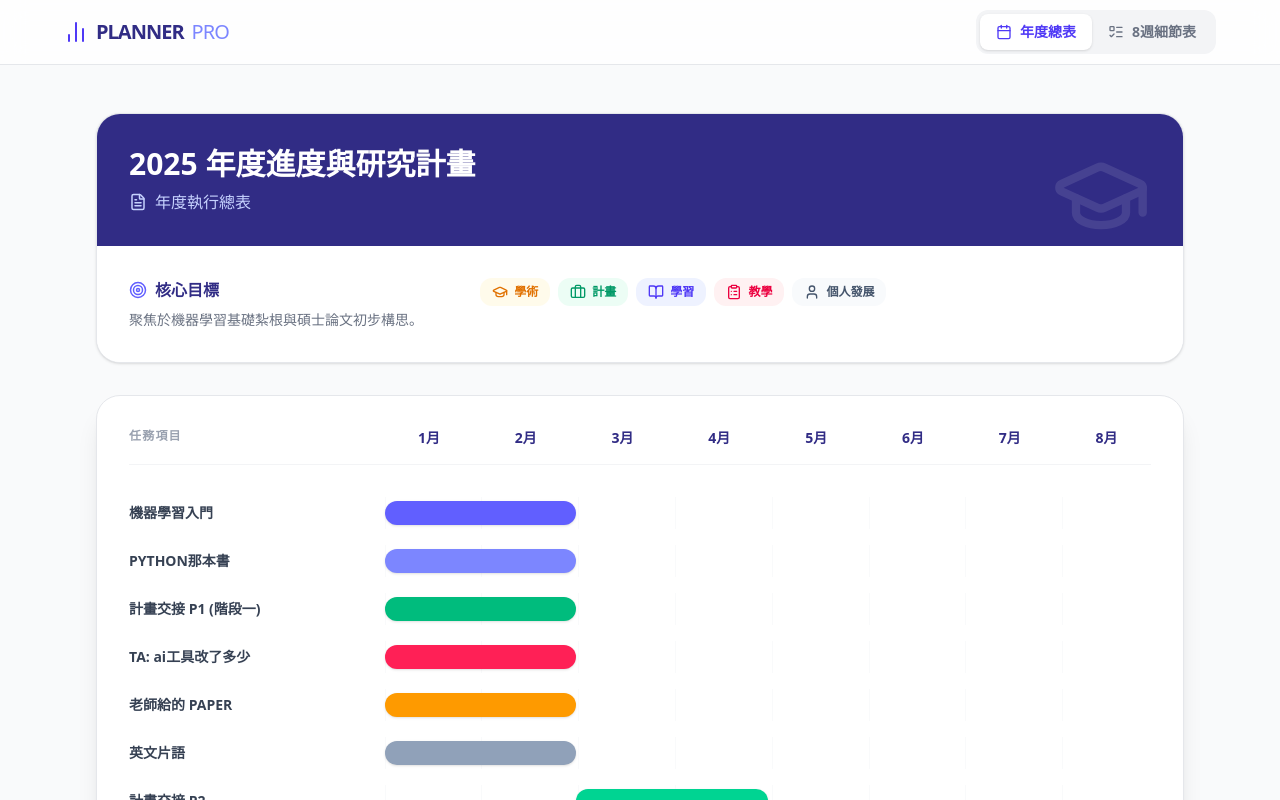
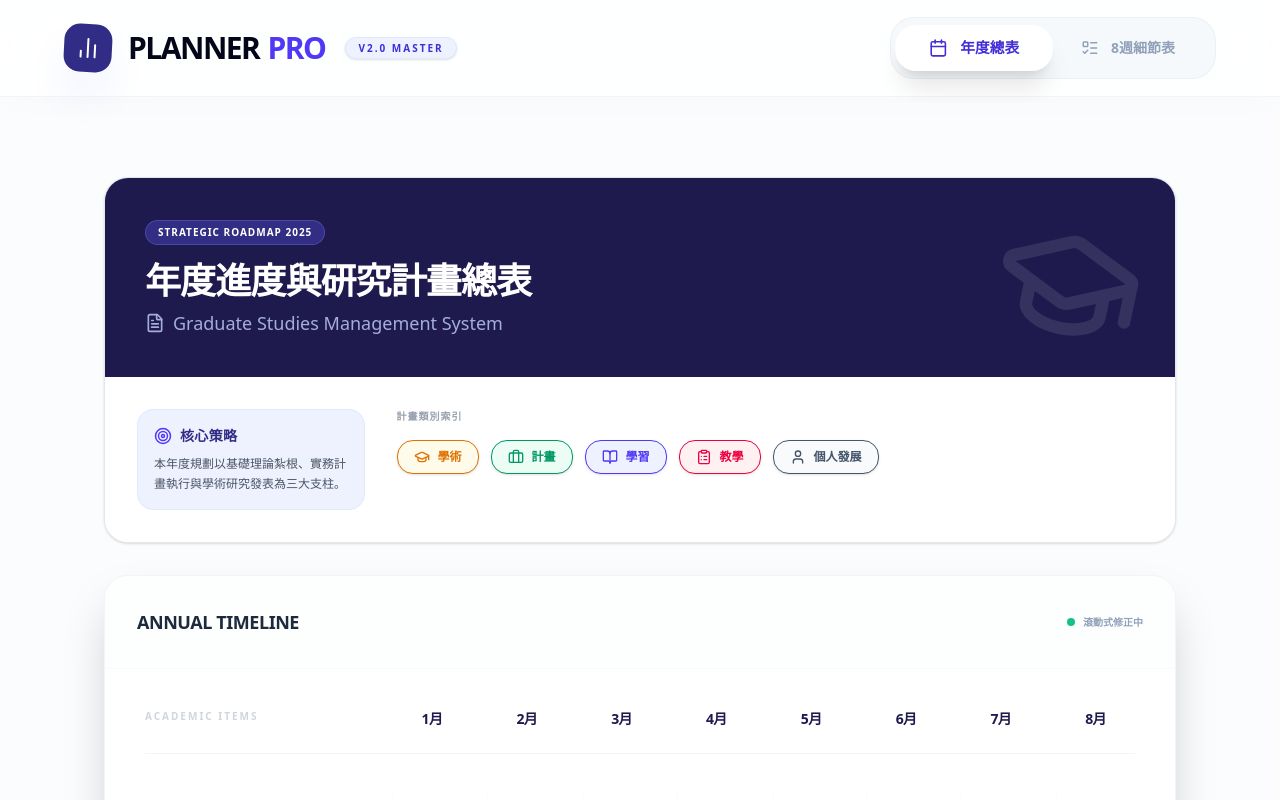
Before and after one commit to niiii518/-meeting-plan, a React (Vite) app: page / in a window 1280 px wide. Shown: the top 800 px of the page. Built offline with nearby package versions, Linux system fonts and the light colour scheme.

Commit message:
Update to v2.0 Master version

```diff
--- a/src/App.jsx
+++ b/src/App.jsx
@@ -14,9 +14,10 @@ import {
   ChevronRight,
   Layout,
   Star,
-  AlertCircle,
   BarChart2,
-  ListTodo
+  ListTodo,
+  ShieldCheck,
+  TrendingUp
 } from 'lucide-react';
 
 // --- 組件 1: 2025 年度進度與研究計畫 (年度總表) ---
@@ -44,49 +45,76 @@ const AnnualPlan = () => {
     '個人發展': { color: 'bg-slate-500', icon: <User size={16} />, theme: 'text-slate-600 bg-slate-50' },
   };
 
-  const [hoveredTask, setHoveredTask] = useState(null);
-
   return (
     <div className="space-y-8 animate-in fade-in duration-500">
       <div className="bg-white rounded-3xl shadow-sm border border-gray-200 overflow-hidden">
-        <div className="bg-indigo-900 p-8 text-white relative">
-          <div className="absolute top-0 right-0 p-8 opacity-10"><GraduationCap size={100} /></div>
-          <h1 className="text-3xl font-extrabold mb-2">2025 年度進度與研究計畫</h1>
-          <p className="text-indigo-200 flex items-center gap-2"><FileText size={18} /> 年度執行總表</p>
+        <div className="bg-indigo-950 p-10 text-white relative">
+          <div className="absolute top-0 right-0 p-8 opacity-10 rotate-12"><GraduationCap size={150} /></div>
+          <div className="relative z-10">
+            <div className="inline-flex items-center gap-2 bg-indigo-500/30 px-3 py-1 rounded-full text-[10px] font-black uppercase tracking-widest border border-indigo-400/30 mb-4">
+              Strategic Roadmap 2025
+            </div>
+            <h1 className="text-4xl font-black mb-2 tracking-tight">年度進度與研究計畫總表</h1>
+            <p className="text-indigo-200 text-lg font-medium opacity-80 flex items-center gap-2">
+              <FileText size={20} /> Graduate Studies Management System
+            </p>
+          </div>
         </div>
-        <div className="grid grid-cols-1 md:grid-cols-3 gap-8 p-8 bg-white">
-          <div className="space-y-2">
-            <div className="flex items-center gap-2 text-indigo-900 font-bold"><Target size={18} className="text-indigo-500" /> 核心目標</div>
-            <p className="text-gray-500 text-sm">聚焦於機器學習基礎紮根與碩士論文初步構思。</p>
+
+        <div className="grid grid-cols-1 md:grid-cols-4 gap-8 p-8 bg-white">
+          <div className="md:col-span-1 space-y-4">
+            <div className="bg-indigo-50 p-4 rounded-2xl border border-indigo-100">
+              <div className="flex items-center gap-2 text-indigo-900 font-black text-sm mb-2 uppercase tracking-wide">
+                <Target size={18} className="text-indigo-600" /> 核心策略
+              </div>
+              <p className="text-gray-600 text-xs leading-relaxed font-medium">
+                本年度規劃以基礎理論紮根、實務計畫執行與學術研究發表為三大支柱。
+              </p>
+            </div>
           </div>
-          <div className="flex flex-wrap gap-2 content-start col-span-2">
-            {Object.entries(categories).map(([name, { theme, icon }]) => (
-              <span key={name} className={`px-3 py-1.5 rounded-xl text-xs font-semibold flex items-center gap-1.5 ${theme}`}>
-                {icon} {name}
-              </span>
-            ))}
+          <div className="md:col-span-3">
+            <div className="text-[10px] font-black text-gray-400 uppercase tracking-widest mb-4">計畫類別索引</div>
+            <div className="flex flex-wrap gap-3">
+              {Object.entries(categories).map(([name, { theme, icon }]) => (
+                <span key={name} className={`px-4 py-2 rounded-2xl text-xs font-black flex items-center gap-2 shadow-sm border transition-all hover:scale-105 ${theme}`}>
+                  {icon} {name}
+                </span>
+              ))}
+            </div>
           </div>
         </div>
       </div>
 
-      <div className="bg-white rounded-3xl shadow-xl border border-gray-200 overflow-hidden">
-        <div className="overflow-x-auto p-8">
+      <div className="bg-white rounded-3xl shadow-2xl border border-gray-100 overflow-hidden">
+        <div className="p-8 border-b border-gray-50 bg-gray-50/30 flex justify-between items-center">
+          <h2 className="font-black text-slate-800 text-lg tracking-tight uppercase">Annual Timeline</h2>
+          <div className="flex items-center gap-2 text-[10px] font-bold text-slate-400">
+            <div className="w-2 h-2 rounded-full bg-emerald-500 animate-pulse"></div>
+            滾動式修正中
+          </div>
+        </div>
+        <div className="overflow-x-auto p-10">
           <div className="min-w-[900px]">
-            <div className="flex mb-8 border-b border-gray-100 pb-4">
-              <div className="w-1/4 font-bold text-gray-400 text-xs tracking-widest">任務項目</div>
-              <div className="w-3/4 grid grid-cols-8 gap-2">
-                {months.map(m => <div key={m} className="text-center text-indigo-900 font-bold text-sm">{m}</div>)}
+            <div className="flex mb-10 border-b border-gray-100 pb-6">
+              <div className="w-1/4 font-black text-gray-300 text-[10px] tracking-[0.2em] uppercase">Academic Items</div>
+              <div className="w-3/4 grid grid-cols-8 gap-4">
+                {months.map(m => <div key={m} className="text-center text-indigo-950 font-black text-sm tracking-tighter">{m}</div>)}
               </div>
             </div>
-            <div className="space-y-4">
+            <div className="space-y-6">
               {tasks.map((task) => (
-                <div key={task.id} className="flex items-center group transition-all duration-300" onMouseEnter={() => setHoveredTask(task.id)} onMouseLeave={() => setHoveredTask(null)}>
-                  <div className="w-1/4 pr-4 text-sm font-bold text-gray-700">{task.name}</div>
-                  <div className="w-3/4 grid grid-cols-8 gap-2 h-8 relative items-center">
+                <div key={task.id} className="flex items-center group">
+                  <div className="w-1/4 pr-8">
+                    <div className="text-sm font-black text-slate-700 group-hover:text-indigo-600 transition-colors tracking-tight">{task.name}</div>
+                    <div className="text-[10px] text-slate-400 font-bold opacity-60 mt-0.5">{task.desc}</div>
+                  </div>
+                  <div className="w-3/4 grid grid-cols-8 gap-4 h-12 relative items-center">
                     {months.map((_, i) => <div key={i} className="h-full border-l border-gray-50"></div>)}
-                    <div className={`absolute h-6 rounded-full ${task.color} shadow-sm cursor-help`}
+                    <div className={`absolute h-8 rounded-xl ${task.color} shadow-xl shadow-gray-200/40 cursor-pointer transition-all duration-300 hover:scale-[1.02] active:scale-95 group-hover:brightness-110`}
                       style={{ left: `${((task.start - 1) / 8) * 100}%`, width: `${((task.end - task.start + 1) / 8) * 100}%` }}
-                    />
+                    >
+                      <div className="absolute inset-0 bg-white/10 opacity-0 group-hover:opacity-100 transition-opacity rounded-xl"></div>
+                    </div>
                   </div>
                 </div>
               ))}
@@ -102,49 +130,70 @@ const AnnualPlan = () => {
 const WeeklySchedule = () => {
   const [activeWeek, setActiveWeek] = useState(null);
   const scheduleData = [
-    { week: 1, dateLabel: '12/29 - 01/06', title: '基礎導論與代數初步', chapters: 'Ch 1~5', color: 'bg-blue-500', phase: '數學基礎', tasks: ['AI/ML 範疇概觀', '線性方程與圖形', '畢氏定理與距離度量'], milestone: '01/06 Meeting: 解釋 AI/ML/DL 差異', hours: 5 },
+    { week: 1, dateLabel: '12/29 - 01/06', title: '基礎導論與代數初步', chapters: 'Ch 1~5', color: 'bg-blue-600', phase: '數學基礎', tasks: ['AI/ML 範疇概觀', '線性方程與圖形', '畢氏定理與距離度量'], milestone: '01/06 Meeting: 解釋 AI/ML/DL 差異', hours: 5 },
     { week: 2, dateLabel: '01/06 - 01/13', title: '進階代數與離散基礎', chapters: 'Ch 6~10', color: 'bg-blue-500', phase: '數學基礎', tasks: ['線性規劃體驗', '二次函數與最小平方法', '集合論'], milestone: '01/13 Meeting: 掌握最小平方法擬合概念', specialEvent: '01/06 (週二) Demo SOP', hours: 5 },
-    { week: 3, dateLabel: '01/13 - 01/20', title: '機率論與指數對數', chapters: 'Ch 11~15', color: 'bg-indigo-500', phase: '數學基礎', tasks: ['貝氏定理', '二項分布', 'Logistic 曲線'], milestone: '01/20 Meeting: 應用貝氏公式', specialEvent: '01/13 (週二) TA: AI工具改了多少', hours: 5 },
+    { week: 3, dateLabel: '01/13 - 01/20', title: '機率論與指數對數', chapters: 'Ch 11~15', color: 'bg-indigo-600', phase: '數學基礎', tasks: ['貝氏定理', '二項分布', 'Logistic 曲線'], milestone: '01/20 Meeting: 應用貝氏公式', specialEvent: '01/13 (週二) TA: AI工具改了多少', hours: 5 },
     { week: 4, dateLabel: '01/20 - 01/27', title: '統計指標與線代基礎', chapters: 'Ch 16~19', color: 'bg-indigo-500', phase: '數學基礎', tasks: ['平均數統計量', '向量內積', '矩陣運算'], milestone: '01/27 Meeting: 計算相關係數', specialEvent: '01/20 (週二) Paper 論文匯報', hours: 5 },
-    { week: 5, dateLabel: '01/27 - 02/03', title: '多元迴歸與工具實戰', chapters: 'Ch 20~22', color: 'bg-emerald-500', phase: '實戰起步', tasks: ['矩陣解多元迴歸', '欠擬合/過擬合', 'Scikit-learn 入門'], milestone: '02/03 Meeting: 展示 Scikit-learn Demo', hours: 4 },
-    { week: 6, dateLabel: '02/03 - 02/10', title: '迴歸與樹模型監督學習', chapters: 'Ch 23~26', color: 'bg-amber-500', phase: '監督式學習', tasks: ['房價迴歸實戰', '邏輯迴歸', '隨機森林'], milestone: '02/10 Meeting: 對比線性 vs 樹模型差異', hours: 5 },
+    { week: 5, dateLabel: '01/27 - 02/03', title: '多元迴歸與工具實戰', chapters: 'Ch 20~22', color: 'bg-emerald-600', phase: '實戰起步', tasks: ['矩陣解多元迴歸', '欠擬合/過擬合', 'Scikit-learn 入門'], milestone: '02/03 Meeting: 展示 Scikit-learn Demo', hours: 4 },
+    { week: 6, dateLabel: '02/03 - 02/10', title: '迴歸與樹模型監督學習', chapters: 'Ch 23~26', color: 'bg-amber-600', phase: '監督式學習', tasks: ['房價迴歸實戰', '邏輯迴歸', '隨機森林'], milestone: '02/10 Meeting: 對比線性 vs 樹模型差異', hours: 5 },
     { week: 7, dateLabel: '02/10 - 02/17', title: '多樣化算法精要', chapters: 'Ch 27~30', color: 'bg-amber-500', phase: '監督式學習', tasks: ['KNN 算法', 'SVM 核技巧', '集成學習'], milestone: '02/17 Meeting: 總結監督式算法優劣', hours: 5 },
-    { week: 8, dateLabel: '02/17 - 02/24', title: '非監督學習與拓展', chapters: 'Ch 31~35', color: 'bg-rose-500', phase: '進階與非監督', tasks: ['K-means 分群', 'PCA 降維', '語音辨識應用'], milestone: '02/24 Meeting: 展示聚類可視化成果', hours: 4 },
+    { week: 8, dateLabel: '02/17 - 02/24', title: '非監督學習與拓展', chapters: 'Ch 31~35', color: 'bg-rose-600', phase: '進階與非監督', tasks: ['K-means 分群', 'PCA 降維', '語音辨識應用'], milestone: '02/24 Meeting: 展示聚類可視化成果', hours: 4 },
   ];
 
   return (
-    <div className="space-y-6 animate-in fade-in duration-500">
-      <header className="bg-white p-6 rounded-2xl shadow-sm border border-slate-200">
-        <h1 className="text-2xl font-bold text-slate-900 flex items-center gap-3">
-          <Layout className="text-blue-600" /> 機器學習 8 週進度規劃 (週二 Meeting 基準)
-        </h1>
-        <p className="text-slate-500 mt-1">2025/12/29 – 2026/02/24 | 每週二匯報前一週成果</p>
+    <div className="space-y-8 animate-in fade-in duration-500">
+      <header className="bg-white p-10 rounded-[2.5rem] shadow-sm border border-slate-100 relative overflow-hidden">
+        <div className="absolute top-0 right-0 w-64 h-64 bg-blue-50 rounded-full blur-3xl -mr-20 -mt-20 opacity-50"></div>
+        <div className="relative z-10 flex flex-col md:flex-row md:items-center justify-between gap-6">
+          <div>
+            <div className="flex items-center gap-2 text-blue-600 font-black text-xs uppercase tracking-[0.2em] mb-3">
+              <TrendingUp size={14} /> Weekly Milestones
+            </div>
+            <h1 className="text-4xl font-black text-slate-900 tracking-tight leading-none">
+              機器學習精進計畫 <span className="text-blue-600">8-Week</span>
+            </h1>
+            <p className="text-slate-500 mt-4 font-bold flex items-center gap-2 bg-slate-50 inline-flex px-4 py-2 rounded-xl border border-slate-100">
+              <Clock size={16} className="text-slate-400" /> 2025/12/29 – 2026/02/24
+            </p>
+          </div>
+          <div className="flex items-center gap-4 text-center">
+            <div className="bg-slate-900 text-white p-4 rounded-3xl min-w-[120px] shadow-xl">
+              <div className="text-3xl font-black">08</div>
+              <div className="text-[10px] font-bold text-slate-400 uppercase tracking-widest">Weeks</div>
+            </div>
+          </div>
+        </div>
       </header>
 
-      <div className="bg-white rounded-2xl shadow-xl overflow-hidden border border-slate-200">
+      <div className="bg-white rounded-[2.5rem] shadow-2xl overflow-hidden border border-slate-100">
         <div className="overflow-x-auto">
           <table className="w-full border-collapse">
             <thead>
-              <tr className="bg-slate-100 text-slate-600 text-xs border-b border-slate-200">
-                <th className="py-4 px-6 text-left sticky left-0 bg-slate-100 z-10 w-64">任務 / 週二基準區間</th>
+              <tr className="bg-slate-50/50 text-slate-400 text-[10px] border-b border-slate-100">
+                <th className="py-6 px-10 text-left sticky left-0 bg-white/80 backdrop-blur-md z-10 w-80 font-black uppercase tracking-[0.2em]">Study Focus</th>
                 {scheduleData.map(item => (
-                  <th key={item.week} className="py-4 px-2 text-center min-w-[120px]">
-                    <div className="text-slate-900 font-bold">Meeting {item.week}</div>
-                    <div className="text-[10px] text-slate-500">{item.dateLabel}</div>
+                  <th key={item.week} className="py-6 px-2 text-center min-w-[140px]">
+                    <div className="text-slate-900 font-black text-xs uppercase mb-1">Meeting {item.week}</div>
+                    <div className="text-[10px] text-slate-400 font-bold">{item.dateLabel}</div>
                   </th>
                 ))}
               </tr>
             </thead>
             <tbody>
               {scheduleData.map((item) => (
-                <tr key={item.week} className={`hover:bg-slate-50 cursor-pointer ${activeWeek === item.week ? 'bg-blue-50' : ''}`} onClick={() => setActiveWeek(activeWeek === item.week ? null : item.week)}>
-                  <td className="py-4 px-6 border-b border-slate-100 sticky left-0 bg-white hover:bg-slate-50 z-10">
-                    <div className="font-bold text-sm text-slate-900">{item.title}</div>
-                    {item.specialEvent && <div className="text-[9px] text-rose-600 font-bold mt-1">★ {item.specialEvent.split(') ')[1]}</div>}
+                <tr key={item.week} className={`hover:bg-blue-50/30 cursor-pointer transition-all ${activeWeek === item.week ? 'bg-blue-50/80' : ''}`} onClick={() => setActiveWeek(activeWeek === item.week ? null : item.week)}>
+                  <td className="py-6 px-10 border-b border-slate-50 sticky left-0 bg-white hover:bg-blue-50 z-10 transition-colors">
+                    <div className="font-black text-base text-slate-800 tracking-tight">{item.title}</div>
+                    {item.specialEvent && <div className="text-[10px] text-rose-600 font-black mt-2 inline-flex items-center gap-1.5 bg-rose-50 px-2 py-0.5 rounded-full"><Star size={10} fill="currentColor" /> {item.specialEvent.split(') ')[1]}</div>}
                   </td>
                   {scheduleData.map(col => (
-                    <td key={col.week} className="py-4 px-2 border-b border-slate-100 text-center">
-                      {item.week === col.week && <div className={`h-8 rounded-lg ${item.color} shadow-sm text-white text-[10px] flex items-center justify-center font-bold tracking-tighter`}>執行中</div>}
+                    <td key={col.week} className="py-6 px-2 border-b border-slate-50 text-center relative group">
+                      {item.week === col.week && (
+                        <div className={`h-12 rounded-2xl ${item.color} shadow-lg shadow-blue-200/50 flex items-center justify-center text-white text-[10px] font-black uppercase tracking-widest animate-in zoom-in-90 duration-300`}>
+                          Current
+                        </div>
+                      )}
+                      <div className="absolute right-0 top-0 h-full w-[1px] bg-slate-50/50"></div>
                     </td>
                   ))}
                 </tr>
@@ -153,33 +202,52 @@ const WeeklySchedule = () => {
           </table>
         </div>
 
-        {/* 點擊顯示詳情 */}
-        <div className="p-6 bg-slate-900 text-white min-h-[200px]">
+        <div className="p-10 bg-slate-950 text-white min-h-[300px] relative overflow-hidden">
+          <div className="absolute top-0 right-0 p-12 opacity-5 pointer-events-none">
+            <ShieldCheck size={250} />
+          </div>
           {activeWeek ? (
-            <div className="grid md:grid-cols-2 gap-8">
-              <div>
-                <h3 className="text-lg font-bold mb-4 text-blue-400">Week {activeWeek} 章節重點: {scheduleData[activeWeek-1].chapters}</h3>
-                <ul className="space-y-2">
+            <div className="grid md:grid-cols-2 gap-16 relative z-10">
+              <div className="space-y-8">
+                <div>
+                  <div className="inline-flex bg-blue-600 text-[10px] font-black px-3 py-1.5 rounded-lg mb-4 uppercase tracking-[0.2em] shadow-lg shadow-blue-600/20">Selected Week Detail</div>
+                  <h3 className="text-3xl font-black mb-2 text-white tracking-tight">{scheduleData[activeWeek-1].title}</h3>
+                  <div className="flex gap-4 items-center">
+                    <span className="text-slate-400 text-xs font-bold uppercase flex items-center gap-1.5"><BookOpen size={14} /> Chapters: {scheduleData[activeWeek-1].chapters}</span>
+                    <span className="text-slate-400 text-xs font-bold uppercase flex items-center gap-1.5"><Clock size={14} /> {scheduleData[activeWeek-1].hours}h Estimated</span>
+                  </div>
+                </div>
+                <div className="grid grid-cols-1 gap-4">
                   {scheduleData[activeWeek-1].tasks.map((t, i) => (
-                    <li key={i} className="flex items-center gap-2 text-sm bg-slate-800 p-2 rounded"><CheckCircle2 size={14} className="text-emerald-400" /> {t}</li>
+                    <div key={i} className="flex items-center gap-4 text-sm bg-white/5 backdrop-blur-md p-4 rounded-2xl border border-white/10 hover:border-blue-500/50 transition-all group">
+                      <div className="w-8 h-8 rounded-full bg-blue-500/20 flex items-center justify-center text-blue-400 group-hover:bg-blue-500 group-hover:text-white transition-all">
+                        <CheckCircle2 size={18} />
+                      </div>
+                      <span className="font-bold text-slate-200">{t}</span>
+                    </div>
                   ))}
-                </ul>
+                </div>
               </div>
-              <div className="space-y-4">
-                <div className="bg-amber-500/10 border border-amber-500/50 p-4 rounded-xl">
-                  <div className="flex items-center gap-2 text-amber-400 font-bold mb-2"><Flag size={18} /> Meeting 匯報重點</div>
-                  <p className="text-sm text-slate-300">「{scheduleData[activeWeek-1].milestone}」</p>
+              <div className="space-y-8">
+                <div className="bg-gradient-to-br from-amber-500/20 to-transparent border border-amber-500/30 p-8 rounded-[2rem] shadow-2xl">
+                  <div className="flex items-center gap-3 text-amber-500 font-black text-xs mb-4 uppercase tracking-widest"><Flag size={20} /> Meeting Objectives</div>
+                  <p className="text-xl font-black text-white leading-relaxed tracking-tight">「{scheduleData[activeWeek-1].milestone}」</p>
                 </div>
                 {scheduleData[activeWeek-1].specialEvent && (
-                  <div className="bg-rose-500/20 border border-rose-500/50 p-4 rounded-xl">
-                    <div className="flex items-center gap-2 text-rose-400 font-bold mb-1"><Star size={18} /> 特別提醒</div>
-                    <p className="text-xs">{scheduleData[activeWeek-1].specialEvent}</p>
+                  <div className="bg-rose-500/10 border border-rose-500/20 p-8 rounded-[2rem]">
+                    <div className="flex items-center gap-3 text-rose-500 font-black text-xs mb-3 uppercase tracking-widest"><Star size={20} fill="currentColor" /> Event Reminder</div>
+                    <p className="text-base font-black text-rose-100 tracking-tight">{scheduleData[activeWeek-1].specialEvent}</p>
                   </div>
                 )}
               </div>
             </div>
           ) : (
-            <p className="text-center text-slate-500 py-10 italic">點擊上方週次檢視詳細讀書進度</p>
+            <div className="flex flex-col items-center justify-center py-20 text-slate-600 gap-6">
+              <div className="p-8 bg-slate-900 rounded-[2.5rem] shadow-2xl border border-slate-800 animate-pulse">
+                <ListTodo size={48} className="text-blue-500/50" />
+              </div>
+              <p className="text-xl font-black italic tracking-widest uppercase opacity-40">Select a week to visualize details</p>
+            </div>
           )}
         </div>
       </div>
@@ -189,41 +257,55 @@ const WeeklySchedule = () => {
 
 // --- 主組件: 控制導覽與切換 ---
 const App = () => {
-  const [currentTab, setCurrentTab] = useState('annual'); // 'annual' 或 'weekly'
+  const [currentTab, setCurrentTab] = useState('annual');
 
   return (
-    <div className="min-h-screen bg-gray-50 pb-20">
-      {/* 頂部導覽列 */}
-      <nav className="sticky top-0 z-50 bg-white/80 backdrop-blur-md border-b border-gray-200 px-4">
-        <div className="max-w-6xl mx-auto flex items-center justify-between h-16">
-          <div className="flex items-center gap-2 font-black text-indigo-900 tracking-tighter text-xl">
-            <BarChart2 className="text-indigo-600" />
-            PLANNER<span className="text-indigo-400 font-light">PRO</span>
+    <div className="min-h-screen bg-slate-50/50 pb-24 selection:bg-indigo-100 selection:text-indigo-900">
+      <nav className="sticky top-0 z-50 bg-white/80 backdrop-blur-2xl border-b border-slate-100 px-8 shadow-[0_1px_40px_rgba(0,0,0,0.02)]">
+        <div className="max-w-6xl mx-auto flex items-center justify-between h-24">
+          <div className="flex items-center gap-4">
+            <div className="bg-indigo-900 p-3 rounded-2xl shadow-2xl shadow-indigo-200 rotate-3 transition-transform hover:rotate-0">
+              <BarChart2 className="text-white" size={24} />
+            </div>
+            <div>
+              <div className="font-black text-slate-950 tracking-tighter text-3xl flex items-center gap-2">
+                PLANNER<span className="text-indigo-600">PRO</span>
+                <div className="hidden md:flex bg-indigo-50 text-indigo-700 text-[10px] px-3 py-1 rounded-full font-black uppercase tracking-[0.2em] ml-3 border border-indigo-100 shadow-sm">
+                  v2.0 MASTER
+                </div>
+              </div>
+            </div>
           </div>
-          <div className="flex bg-gray-100 p-1 rounded-xl">
+          <div className="flex bg-slate-100/60 p-2 rounded-[1.5rem] border border-slate-200/50 backdrop-blur-md">
             <button
               onClick={() => setCurrentTab('annual')}
-              className={`flex items-center gap-2 px-4 py-2 rounded-lg text-sm font-bold transition-all ${currentTab === 'annual' ? 'bg-white shadow-sm text-indigo-600' : 'text-gray-500 hover:text-gray-700'}`}
+              className={`flex items-center gap-3 px-8 py-3 rounded-[1.25rem] text-sm font-black transition-all duration-500 ${currentTab === 'annual' ? 'bg-white shadow-xl text-indigo-700 scale-[1.05]' : 'text-slate-400 hover:text-slate-600'}`}
             >
-              <Calendar size={16} /> 年度總表
+              <Calendar size={18} /> 年度總表
             </button>
             <button
               onClick={() => setCurrentTab('weekly')}
-              className={`flex items-center gap-2 px-4 py-2 rounded-lg text-sm font-bold transition-all ${currentTab === 'weekly' ? 'bg-white shadow-sm text-indigo-600' : 'text-gray-500 hover:text-gray-700'}`}
+              className={`flex items-center gap-3 px-8 py-3 rounded-[1.25rem] text-sm font-black transition-all duration-500 ${currentTab === 'weekly' ? 'bg-white shadow-xl text-indigo-700 scale-[1.05]' : 'text-slate-400 hover:text-slate-600'}`}
             >
-              <ListTodo size={16} /> 8週細節表
+              <ListTodo size={18} /> 8週細節表
             </button>
           </div>
         </div>
       </nav>
 
-      <main className="max-w-6xl mx-auto p-4 md:p-8 mt-4">
+      <main className="max-w-6xl mx-auto p-4 md:p-10 mt-10">
         {currentTab === 'annual' ? <AnnualPlan /> : <WeeklySchedule />}
       </main>
 
-      {/* 頁尾提示 */}
-      <footer className="text-center text-gray-400 text-[10px] mt-10">
-        © 2025 寒假研究計畫管理系統 | 最後更新於 12/27
+      <footer className="max-w-6xl mx-auto px-10 mt-10">
+        <div className="border-t border-slate-200/60 pt-10 flex flex-col md:flex-row justify-between items-center gap-6">
+          <div className="flex items-center gap-2 text-slate-400 font-bold text-[10px] uppercase tracking-[0.3em]">
+            <ShieldCheck size={14} /> Data Integrity Verified
+          </div>
+          <div className="text-slate-300 text-[10px] font-black uppercase tracking-[0.2em]">
+            © 2025 Research Planner Pro | Optimized for Academic Faculty Review
+          </div>
+        </div>
       </footer>
     </div>
   );
```
